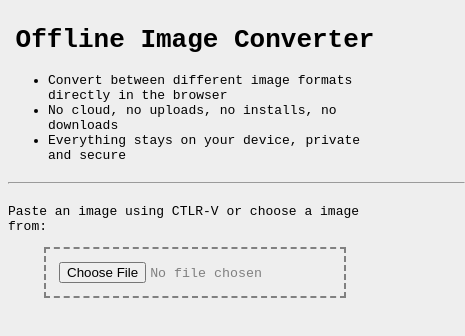
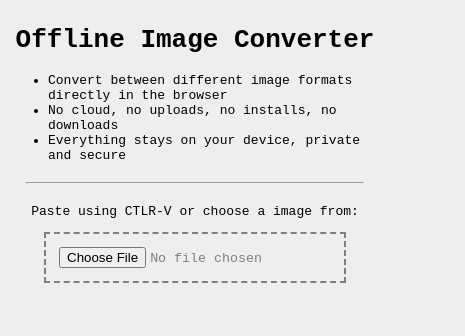
Before and after one commit to HHMagnus/ImageConvert, a plain HTML site: page index.html in a window 390 px wide. Shown: the whole page, 465 px wide, since content can reach past the window. Drawn offline with Linux system fonts and the light colour scheme.

Commit message:
Better mobile support

```diff
--- a/index.html
+++ b/index.html
@@ -130,9 +130,9 @@
       <li>Everything stays on your device, private and secure</li>
     </ul>
 
-    <hr style="width: 35em;">
+    <hr style="width: 35em; max-width: 90%;">
 
-    <p>Paste an image using CTLR-V or choose a image from:</p>
+    <p>Paste using CTLR-V or choose a image from:</p>
 
     <div id="inputSection">
       <input type="file" id="fileInput" aria-label="Image to convert" onchange="fileInputChanged(event)" accept="image/bmp,image/x-bmp,image/vnd-ms.dds,image/x-direct-draw-surface,image/x-exr,image/ff,image/gif,image/vnd.radiance,image/x-icon,image/jpeg,image/png,image/x-portable-bitmap,image/x-portable-graymap,image/x-portable-pixmap,image/x-portable-anymap,image/qoi,image/x-tga,image/x-targa,image/tiff,image/tiff-fx,image/webp" />
```
